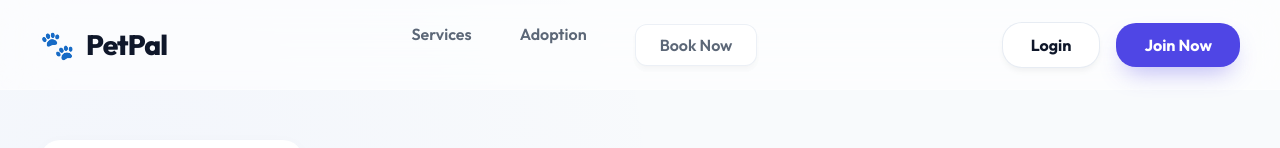
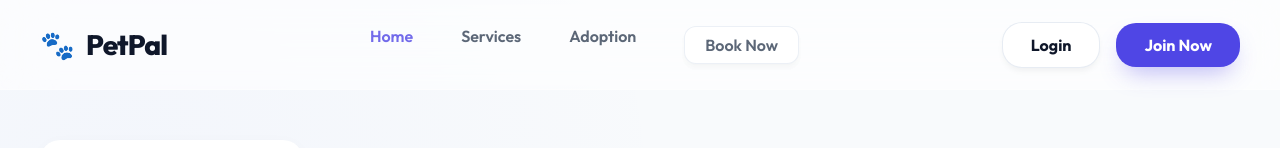
Before and after one commit to dagre748-bot/pet-booking, a React (Vite) app: page / in a window 1280 px wide. Shown: the top 148 px of the page. Built offline with nearby package versions, Linux system fonts and the light colour scheme; a web font is replaced by a local one.

Commit message:
Add Home link to the main navigation for the entire website.

```diff
--- a/src/App.jsx
+++ b/src/App.jsx
@@ -39,9 +39,10 @@ function Navbar() {
         </Link>
 
         <nav className="nav-links">
+          <Link to="/" style={{ color: location.pathname === '/' ? 'var(--primary)' : 'inherit' }}>Home</Link>
           <Link to="/services" style={{ color: location.pathname === '/services' ? 'var(--primary)' : 'inherit' }}>Services</Link>
           <Link to="/adoption" style={{ color: location.pathname === '/adoption' ? 'var(--primary)' : 'inherit' }}>Adoption</Link>
-          <Link to="/book" className="btn btn-outline" style={{ padding: '10px 24px', borderRadius: '12px' }}>Book Now</Link>
+          <Link to="/book" className="btn btn-outline" style={{ padding: '8px 20px', borderRadius: '12px' }}>Book Now</Link>
         </nav>
 
         <div className="nav-actions nav-actions-desktop" style={{ display: 'flex', gap: '16px', alignItems: 'center' }}>
@@ -78,9 +79,10 @@ function Navbar() {
 
         {isOpen && (
           <div className="mobile-menu">
-            <Link to="/services">Services</Link>
-            <Link to="/adoption">Adoption</Link>
-            <Link to="/book">Book Now</Link>
+            <Link to="/" style={{ color: location.pathname === '/' ? 'var(--primary)' : 'inherit' }}>Home</Link>
+            <Link to="/services" style={{ color: location.pathname === '/services' ? 'var(--primary)' : 'inherit' }}>Services</Link>
+            <Link to="/adoption" style={{ color: location.pathname === '/adoption' ? 'var(--primary)' : 'inherit' }}>Adoption</Link>
+            <Link to="/book" style={{ color: location.pathname === '/book' ? 'var(--primary)' : 'inherit' }}>Book Now</Link>
             <hr style={{ border: 'none', borderTop: '1px solid var(--border)' }} />
             {user ? (
                <>
```
